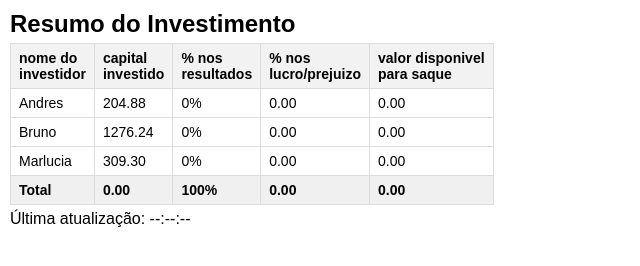
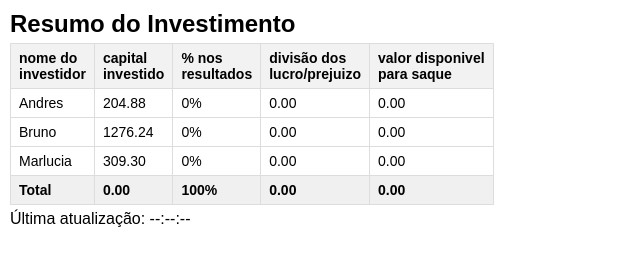
Before and after one commit to bcasavilca/investor-api, a website: page public/index.html in a window 1280 px wide. Shown: the full height of the page, 0-640 px from the left. Drawn offline with Linux system fonts and the light colour scheme; no server answers.

Commit message:
alteraçao titulo coluna tabela

```diff
--- a/public/index.html
+++ b/public/index.html
@@ -76,7 +76,7 @@
       <th>nome do<br>investidor</th>
       <th>capital<br>investido</th>
       <th>% nos<br>resultados</th>
-      <th>% nos<br>lucro/prejuizo</th>
+      <th>divisão dos<br>lucro/prejuizo</th>
       <th>valor disponivel<br>para saque </th>
     </tr>
   </thead>
```
